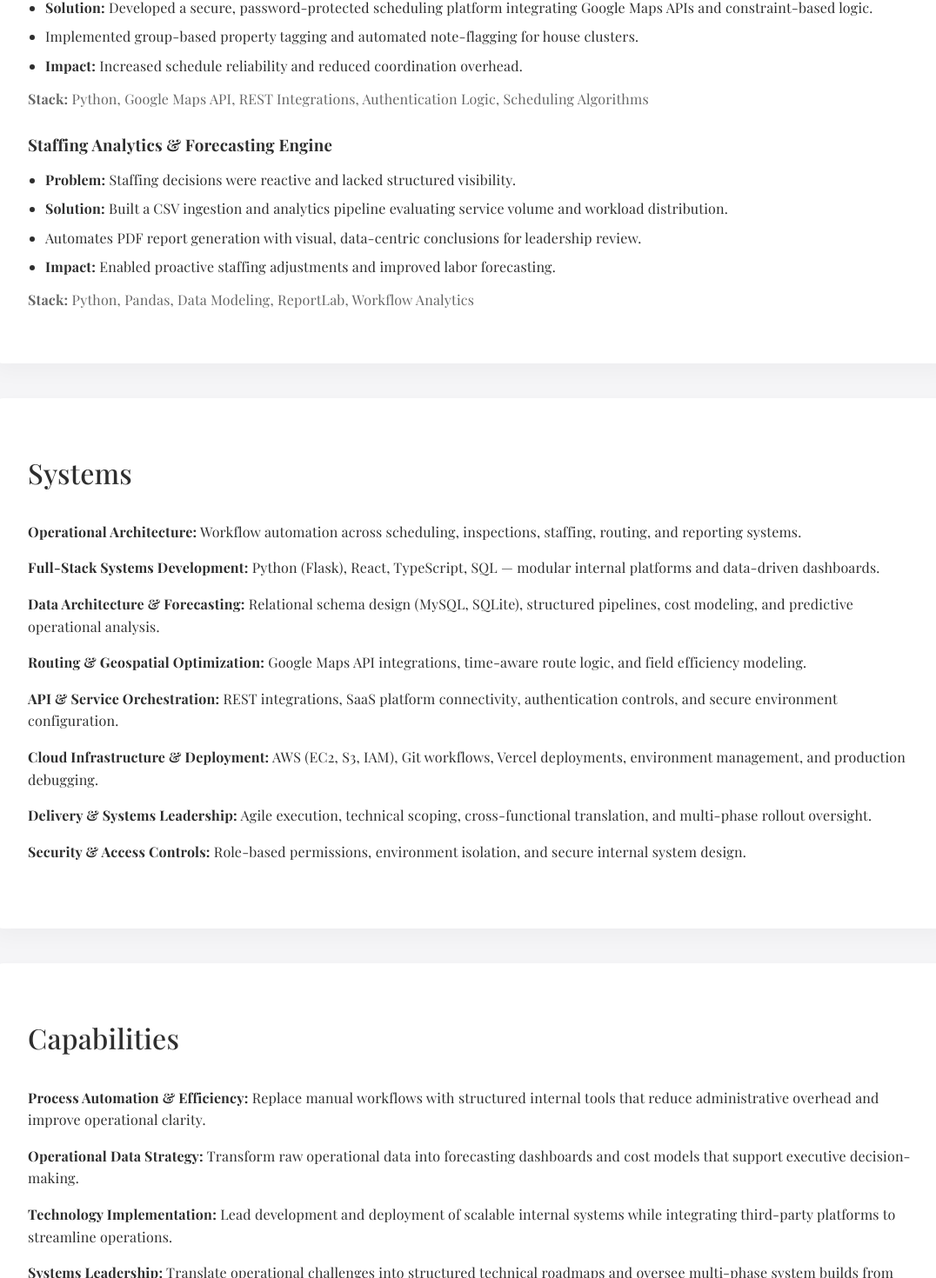
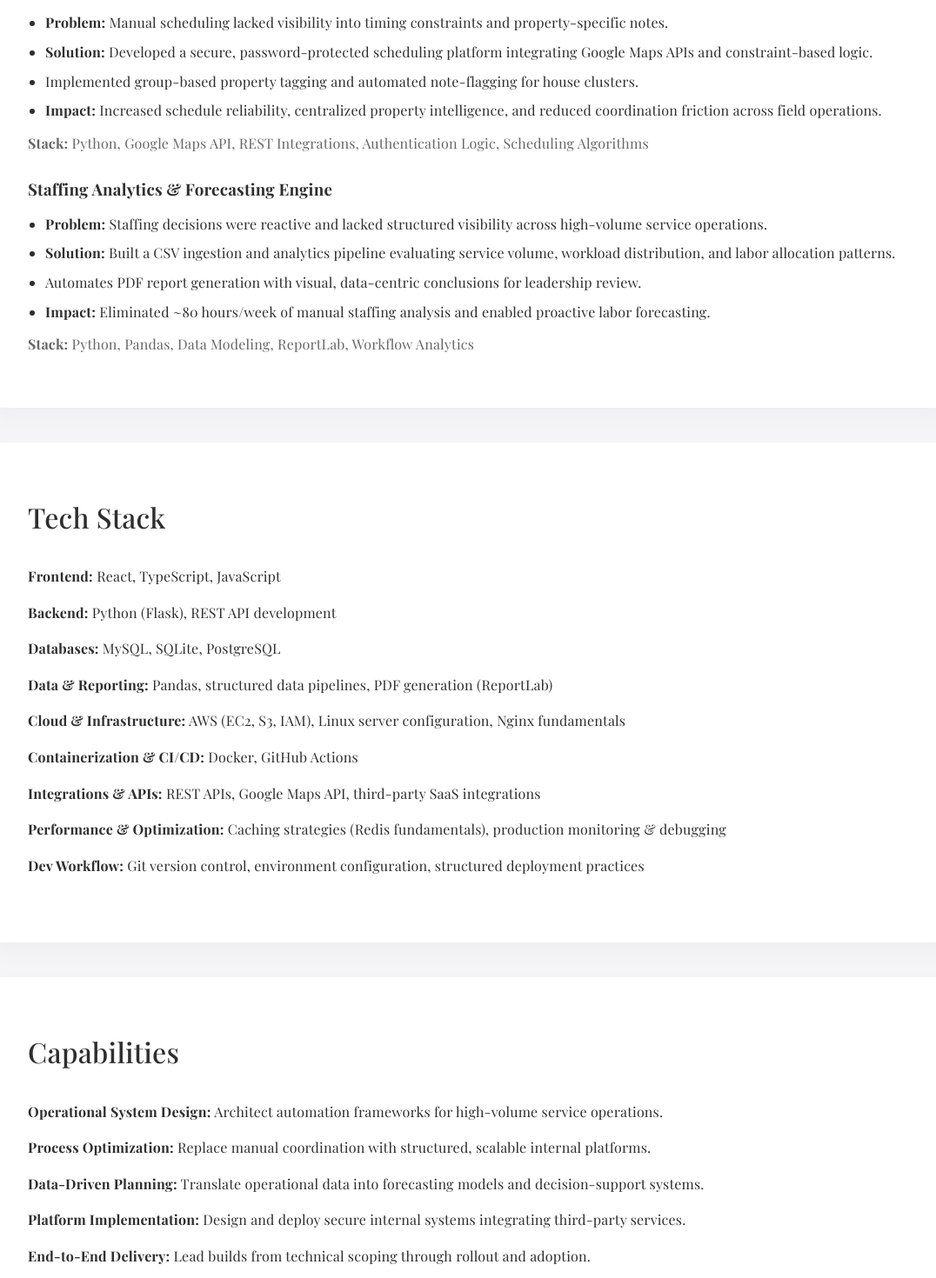
Before and after one commit to madelinegit/madelinedotcom, a React (Vite) app: page / in a window 1280 px wide. Shown: the part 961-2431 px from the top of the page at 87% size, without its empty margins (98-1174 px from the left). Built offline with nearby package versions, Linux system fonts and the light colour scheme.

Commit message:
less text

```diff
--- a/src/pages/Home.tsx
+++ b/src/pages/Home.tsx
@@ -8,17 +8,18 @@ function Home() {
 
       <Hero />
 
-        <Section id="automation" title="Operations Automation">
+        <Section id="automation" title="Recent Projects">
 
 <div className="automation-item">
   <h3>Route Optimization Engine</h3>
   <ul className="automation-list">
-      <li><strong>Problem:</strong> Redundant mileage and inefficient route ordering across field teams.</li>
-      <li><strong>Solution:</strong> Built a data-driven routing engine sequencing stops using structured address modeling and distance calculations.</li>
-      <li><strong>Impact:</strong> Reduced drive-time inefficiencies and improved daily route clarity.</li>
+    <li><strong>Problem:</strong> Redundant mileage and inefficient route ordering across 415+ properties and 100–300 weekly operational tasks.</li>
+    <li><strong>Solution:</strong> Built a data-driven routing engine sequencing stops using structured address modeling, geospatial logic, and distance calculations.</li>
+    <li><strong>Impact:</strong> Eliminated ~20 hours/week of manual coordination across a 10-technician field team, contributing to a 24% operational efficiency improvement.</li>
   </ul>
   <p className="stack"><strong>Stack:</strong> Python, Distance Algorithms, Structured Data Modeling</p>
-  </div><br/>
+</div>
+<br/>
 
 <div className="automation-item">
   <h3>Secure Scheduling & Mapping Platform</h3>
@@ -26,54 +27,60 @@ function Home() {
     <li><strong>Problem:</strong> Manual scheduling lacked visibility into timing constraints and property-specific notes.</li>
     <li><strong>Solution:</strong> Developed a secure, password-protected scheduling platform integrating Google Maps APIs and constraint-based logic.</li>
     <li>Implemented group-based property tagging and automated note-flagging for house clusters.</li>
-      <li><strong>Impact:</strong> Increased schedule reliability and reduced coordination overhead.</li>
+    <li><strong>Impact:</strong> Increased schedule reliability, centralized property intelligence, and reduced coordination friction across field operations.</li>
   </ul>
   <p className="stack"><strong>Stack:</strong> Python, Google Maps API, REST Integrations, Authentication Logic, Scheduling Algorithms</p>
 </div>
 <br/>
+
 <div className="automation-item">
   <h3>Staffing Analytics & Forecasting Engine</h3>
   <ul className="automation-list">
-      <li><strong>Problem:</strong> Staffing decisions were reactive and lacked structured visibility.</li>
-      <li><strong>Solution:</strong> Built a CSV ingestion and analytics pipeline evaluating service volume and workload distribution.</li>
+    <li><strong>Problem:</strong> Staffing decisions were reactive and lacked structured visibility across high-volume service operations.</li>
+    <li><strong>Solution:</strong> Built a CSV ingestion and analytics pipeline evaluating service volume, workload distribution, and labor allocation patterns.</li>
     <li>Automates PDF report generation with visual, data-centric conclusions for leadership review.</li>
-      <li><strong>Impact:</strong> Enabled proactive staffing adjustments and improved labor forecasting.</li>
+    <li><strong>Impact:</strong> Eliminated ~80 hours/week of manual staffing analysis and enabled proactive labor forecasting.</li>
   </ul>
   <p className="stack"><strong>Stack:</strong> Python, Pandas, Data Modeling, ReportLab, Workflow Analytics</p>
 </div>
 
 </Section>
-<Section id="systems" title="Systems">
+<Section id="systems" title="Tech Stack">
   <ul>
     <li>
-      <strong>Operational Architecture:</strong> Workflow automation across scheduling, inspections, staffing, routing, and reporting systems.
+      <strong>Frontend:</strong> React, TypeScript, JavaScript
     </li>
 
     <li>
-      <strong>Full-Stack Systems Development:</strong> Python (Flask), React, TypeScript, SQL — modular internal platforms and data-driven dashboards.
+      <strong>Backend:</strong> Python (Flask), REST API development
     </li>
 
     <li>
-      <strong>Data Architecture & Forecasting:</strong> Relational schema design (MySQL, SQLite), structured pipelines, cost modeling, and predictive operational analysis.
+      <strong>Databases:</strong> MySQL, SQLite, PostgreSQL
     </li>
 
     <li>
-      <strong>Routing & Geospatial Optimization:</strong> Google Maps API integrations, time-aware route logic, and field efficiency modeling.
+      <strong>Data & Reporting:</strong> Pandas, structured data pipelines, PDF generation (ReportLab)
     </li>
 
     <li>
-      <strong>API & Service Orchestration:</strong> REST integrations, SaaS platform connectivity, authentication controls, and secure environment configuration.
+      <strong>Cloud & Infrastructure:</strong> AWS (EC2, S3, IAM), Linux server configuration, Nginx fundamentals
     </li>
 
     <li>
-      <strong>Cloud Infrastructure & Deployment:</strong> AWS (EC2, S3, IAM), Git workflows, Vercel deployments, environment management, and production debugging.
+      <strong>Containerization & CI/CD:</strong> Docker, GitHub Actions
     </li>
 
     <li>
-      <strong>Delivery & Systems Leadership:</strong> Agile execution, technical scoping, cross-functional translation, and multi-phase rollout oversight.
+      <strong>Integrations & APIs:</strong> REST APIs, Google Maps API, third-party SaaS integrations
     </li>
+
     <li>
-  <strong>Security & Access Controls:</strong> Role-based permissions, environment isolation, and secure internal system design.
+      <strong>Performance & Optimization:</strong> Caching strategies (Redis fundamentals), production monitoring & debugging
+    </li>
+
+    <li>
+      <strong>Dev Workflow:</strong> Git version control, environment configuration, structured deployment practices
     </li>
   </ul>
 </Section>
@@ -81,23 +88,23 @@ function Home() {
       <Section id="capabilities" title="Capabilities">
   <ul>
     <li>
-            <strong>Process Automation & Efficiency:</strong> Replace manual workflows with structured internal tools that reduce administrative overhead and improve operational clarity.
+      <strong>Operational System Design:</strong> Architect automation frameworks for high-volume service operations.
     </li>
 
     <li>
-            <strong>Operational Data Strategy:</strong> Transform raw operational data into forecasting dashboards and cost models that support executive decision-making.
+      <strong>Process Optimization:</strong> Replace manual coordination with structured, scalable internal platforms.
     </li>
 
     <li>
-            <strong>Technology Implementation:</strong> Lead development and deployment of scalable internal systems while integrating third-party platforms to streamline operations.
+      <strong>Data-Driven Planning:</strong> Translate operational data into forecasting models and decision-support systems.
     </li>
 
     <li>
-            <strong>Systems Leadership:</strong> Translate operational challenges into structured technical roadmaps and oversee multi-phase system builds from scope through rollout.
+      <strong>Platform Implementation:</strong> Design and deploy secure internal systems integrating third-party services.
     </li>
 
     <li>
-            <strong>Cross-Functional Execution:</strong> Coordinate between operations, field teams, and stakeholders to ensure systems are usable, documented, and scalable.
+      <strong>End-to-End Delivery:</strong> Lead builds from technical scoping through rollout and adoption.
     </li>
   </ul>
 </Section>
```
Lines whose indentation alone changed are shown as unchanged.
